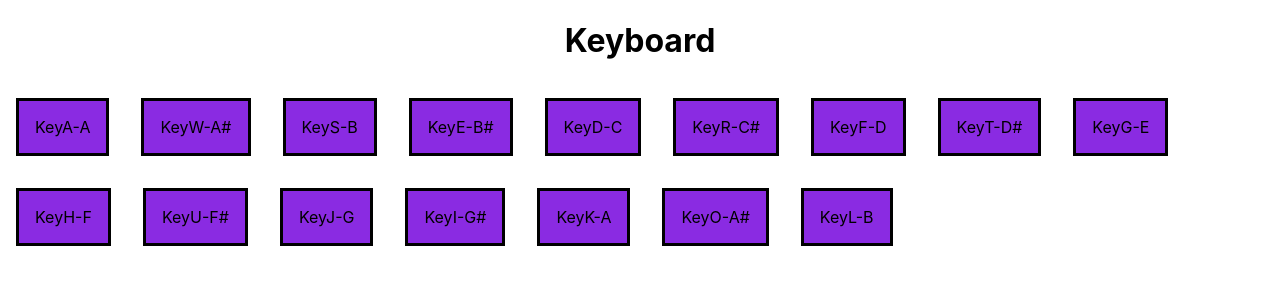
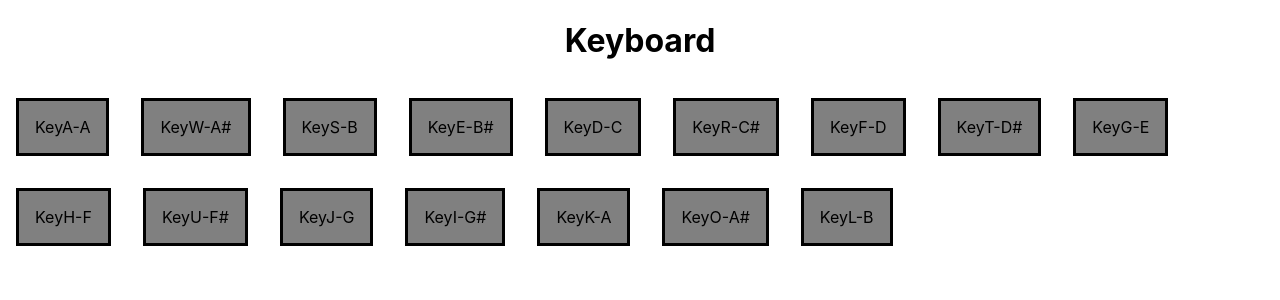
Before and after one commit to rkyser/tone-garden, a React (Create React App) app: page / in a window 1280 px wide. Shown: the top 300 px of the page. Built offline with nearby package versions, Linux system fonts and the light colour scheme.

Commit message:
Finish initial keyboard w/ redux implementation

```diff
--- a/src/Features/Keyboard/Keyboard.jsx
+++ b/src/Features/Keyboard/Keyboard.jsx
@@ -8,8 +8,16 @@ import KeyStrokeListener from '../Common/KeyStrokeListener';
 const Keyboard = () => {
   const dispatch = useDispatch();
   const keyMap = useSelector((state) => state.keyboard.keyMap);
+  const keysDown = useSelector((state) => state.keyboard.keysDown);
   const keyboardKeys = Object.values(keyMap)
-    .map((k) => (<KeyboardKey key={k.keyCode} keyName={k.keyCode} note={k.note} />));
+    .map((k) => (
+      <KeyboardKey
+        key={k.keyCode}
+        keyName={k.keyCode}
+        note={k.note}
+        isDown={keysDown.includes(k.keyCode)}
+      />
+    ));
 
   return (
     <KeyStrokeListener
--- a/src/Features/Keyboard/KeyboardKey.css
+++ b/src/Features/Keyboard/KeyboardKey.css
@@ -2,5 +2,18 @@
     border-style: solid;
     padding: 1em;
     margin: 1em;
-    background-color: blueviolet;
+    background-color: gray;
 }
+
+.active {
+    animation: pulse 1s infinite;
+}
+
+@keyframes pulse {
+    0% {
+      background-color: purple;
+    }
+    100% {
+      background-color: palevioletred;
+    }
+}
--- a/src/Features/Keyboard/KeyboardKey.jsx
+++ b/src/Features/Keyboard/KeyboardKey.jsx
@@ -2,8 +2,8 @@ import './KeyboardKey.css';
 import React from 'react';
 import PropTypes from 'prop-types';
 
-const KeyboardKey = ({ keyName, note }) => (
-  <div className="keyboardKey">
+const KeyboardKey = ({ keyName, note, isDown }) => (
+  <div className={`keyboardKey ${isDown ? 'active' : ''}`}>
     {keyName}
     -
     {note}
@@ -13,6 +13,7 @@ const KeyboardKey = ({ keyName, note }) => (
 KeyboardKey.propTypes = {
   keyName: PropTypes.string.isRequired,
   note: PropTypes.string.isRequired,
+  isDown: PropTypes.bool.isRequired,
 };
 
 export default KeyboardKey;
--- a/src/Features/Keyboard/KeyboardSlice.js
+++ b/src/Features/Keyboard/KeyboardSlice.js
@@ -25,19 +25,20 @@ const keyboardSlice = createSlice({
       KeyL: keyMapping('KeyL', 'B', 1),
     },
     keysDown: [],
-    octave: 2,
-    synth: new Tone.PolySynth(Tone.Synth).toDestination(),
+    octave: 1,
+    synth: new Tone.PolySynth(Tone.AMSynth).toDestination(),
   },
   reducers: {
     keyDown(state, action) {
       const keyCode = action.payload;
       state.keysDown.push(keyCode);
+
       const mapping = state.keyMap[keyCode];
       if (mapping) {
         const noteWithOctave = `${mapping.note}${state.octave + mapping.offset}`;
-        state.synth.triggerAttackRelease(noteWithOctave, '8n');
+        state.synth.triggerAttack(noteWithOctave, Tone.now());
         // eslint-disable-next-line no-console
-        console.log(noteWithOctave);
+        console.log(`ATTACK ${noteWithOctave}`);
       }
     },
     keyUp(state, action) {
@@ -46,6 +47,13 @@ const keyboardSlice = createSlice({
       if (index > -1) {
         state.keysDown.splice(index, 1);
       }
+      const mapping = state.keyMap[keyCode];
+      if (mapping) {
+        const noteWithOctave = `${mapping.note}${state.octave + mapping.offset}`;
+        state.synth.triggerRelease(noteWithOctave, Tone.now());
+        // eslint-disable-next-line no-console
+        console.log(`RELEASE ${noteWithOctave}`);
+      }
     },
   },
 });
```
